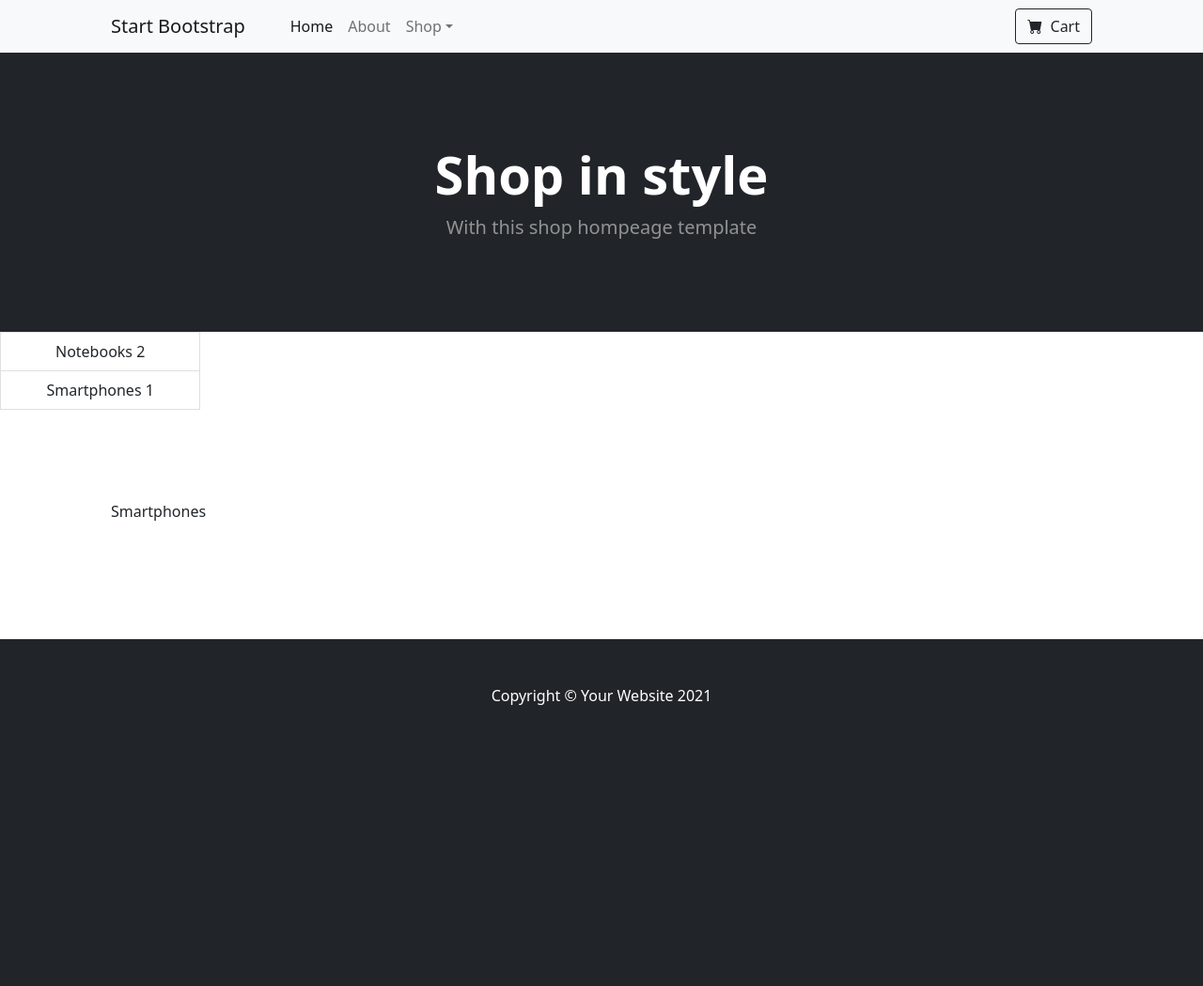
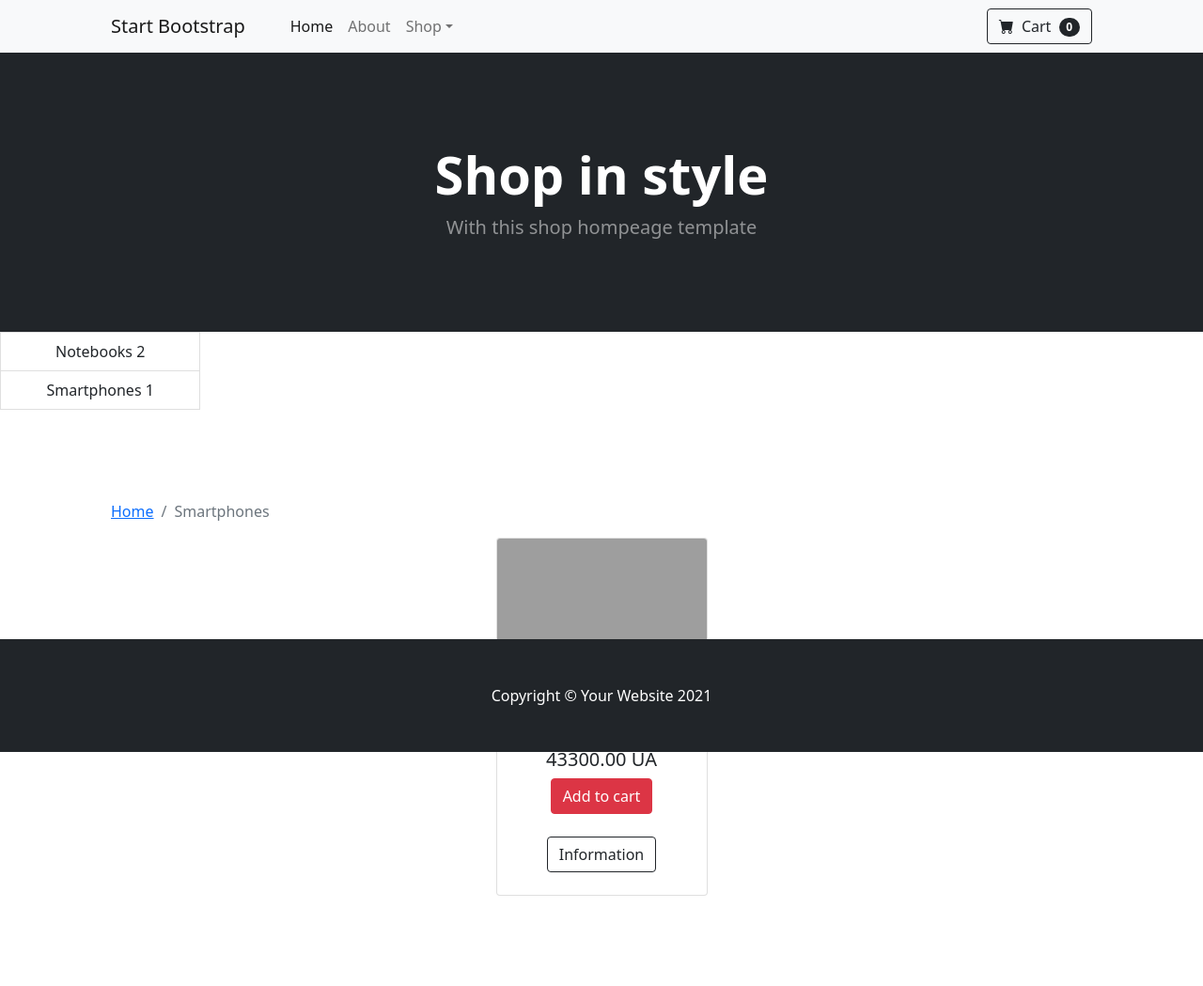
Before and after one commit to TsAndriy/Online-Store-Django, a Django app: page /category/smartphones/ in a window 1280 px wide. Shown: the whole page at 94% size. Before the commit the page ends 750 px from the top, so only its background shows below. Run offline with Django 3.2, Linux system fonts and the light colour scheme; data comes from the database, SQL or seed files in the repository; both versions use the stored data as it was after the commit; grey boxes are pictures that could not be loaded.

Commit message:
Product in categories + Creating an order model

```diff
--- a/mainapp/admin.py
+++ b/mainapp/admin.py
@@ -75,3 +75,4 @@ admin.site.register(Smartphone, SmartphoneAdmin)
 admin.site.register(CartProduct)
 admin.site.register(Cart)
 admin.site.register(Customer)
+admin.site.register(Order)
--- a/mainapp/mixins.py
+++ b/mainapp/mixins.py
@@ -1,15 +1,25 @@
 from django.views.generic.detail import SingleObjectMixin
 from django.views.generic import View
 
-from .models import Category, Customer, Cart
+from .models import Category, Customer, Cart, Notebook, Smartphone
 
 class CategoryDetailMixin(SingleObjectMixin):
 
+    CATEGORY_SLUG2PRODUCT_MODEL = {
+        'notebooks': Notebook,
+        'smartphones': Smartphone
+    }
+
     def get_context_data(self, **kwargs):
+        if isinstance(self.get_object(), Category):
+            model = self.CATEGORY_SLUG2PRODUCT_MODEL[self.get_object().slug]
+            context=super().get_context_data(**kwargs)
+            context['categories'] = Category.objects.get_categories_for_left_sidebar()
+            context['category_products'] = model.objects.all()
+            return context
         context=super().get_context_data(**kwargs)
         context['categories'] = Category.objects.get_categories_for_left_sidebar()
         return context
-
 class CartMixin(View):
 
     def dispatch(self, request, *args, **kwargs):
--- a/mainapp/models.py
+++ b/mainapp/models.py
@@ -8,6 +8,7 @@ from django.urls import reverse
 from sys import *
 from PIL import Image
 from io import BytesIO
+from django.utils import timezone
 
 User=get_user_model()
 
@@ -211,6 +212,53 @@ class Customer(models.Model):
     user=models.ForeignKey(User, verbose_name='User',on_delete=models.CASCADE)
     phone=models.CharField(max_length=20, verbose_name='Phone number', null=True, blank=True)
     address=models.CharField(max_length=255, verbose_name='Address', null=True, blank=True)
+    orders = models.ManyToManyField('Order', verbose_name='Buyers order', related_name='related_customer')
 
     def __str__(self):
         return "Buyer: {} {}".format(self.user.first_name, self.user.last_name)
+
+class Order(models.Model):
+
+    STATUS_NEW = 'new'
+    STATUS_IN_PROGRESS = 'in_progress'
+    STATUS_READY = 'ready'
+    STATUS_COMPLETED = 'completed'
+
+    BYING_TYPE_SELF = 'self'
+    BYING_TYPE_DELIVERY = 'delivery'
+
+    STATUS_CHOICES =(
+        (STATUS_NEW, 'New order'),
+        (STATUS_IN_PROGRESS, 'Order in processing'),
+        (STATUS_READY, 'Order ready'),
+        (STATUS_COMPLETED, 'Order complete')
+    )
+
+    BYING_TYPE_CHOICES = (
+        (BYING_TYPE_SELF, 'You take away'),
+        (BYING_TYPE_DELIVERY, 'Delivery')
+    )
+
+    customer = models.ForeignKey(Customer, verbose_name='Customer', related_name='related_orders',on_delete=models.CASCADE)
+    first_name = models.CharField(max_length=255, verbose_name='Name')
+    last_name = models.CharField(max_length=255, verbose_name='Surname')
+    phone = models.CharField(max_length=20, verbose_name='Phone')
+    address = models.CharField(max_length=1024, verbose_name='Address', null=True, blank=True)
+    status = models.CharField(
+        max_length=100,
+        verbose_name='Product status',
+        choices=STATUS_CHOICES,
+        default=STATUS_NEW
+    )
+    bying_type = models.CharField(
+        max_length=100,
+        verbose_name='Product type',
+        choices=BYING_TYPE_CHOICES,
+        default=BYING_TYPE_SELF
+    )
+    comment = models.TextField(verbose_name='Comment', null=True, blank=True)
+    created_at = models.DateTimeField(auto_now=True, verbose_name='Order creation date')
+    order_date = models.DateField(verbose_name='Date of receipt of the order', default=timezone.now)
+
+    def __str__(self):
+        return str(self.id)
--- a/mainapp/templates/base.html
+++ b/mainapp/templates/base.html
@@ -78,12 +78,15 @@
                                     <!-- Product name-->
                                     <h5 class="fw-bolder">{{ product.title }}</h5>
                                     <!-- Product price-->
-                                    {{ product.price }} UA
+                                    <h5> {{ product.price }} UA </h5>
+                                    <a href="{% url 'add_to_cart' ct_model=product.get_model_name slug=product.slug %}">
+                                        <button class="btn btn-danger">Add to cart</button>
+                                    </a>
                                 </div>
                             </div>
                             <!-- Product actions-->
                             <div class="card-footer p-4 pt-0 border-top-0 bg-transparent">
-                                <div class="text-center"><a class="btn btn-outline-dark mt-auto" href="{{ product.get_absolute_url }}">Add to cart</a></div>
+                                <div class="text-center"><a class="btn btn-outline-dark mt-auto" href="{{ product.get_absolute_url }}">Information</a></div>
                             </div>
                         </div>
                     </div>
--- a/mainapp/templates/category_detail.html
+++ b/mainapp/templates/category_detail.html
@@ -3,6 +3,37 @@
 
 {% block content%}
 
-{{ category.name }}
+<nav aria-label="breadcrumb" class="mt-3">
+    <ol class="breadcrumb">
+      <li class="breadcrumb-item"><a href="{% url 'base'%}">Home</a></li>
+      <li class="breadcrumb-item active">{{ category.name }}</li>
+    </ol>
+</nav>
 
+<div class="row gx-4 gx-lg-5 row-cols-2 row-cols-md-3 row-cols-xl-4 justify-content-center">
+    {% for product in category_products %}
+    <div class="col mb-5">
+        <div class="card h-100">
+            <!-- Product image-->
+            <img class="card-img-top" src="{{ product.image.url }}" alt="..." />
+            <!-- Product details-->
+            <div class="card-body p-4">
+                <div class="text-center">
+                    <!-- Product name-->
+                    <h5 class="fw-bolder">{{ product.title }}</h5>
+                    <!-- Product price-->
+                    <h5>{{ product.price }} UA </h5>
+                    <a href="{% url 'add_to_cart' ct_model=product.get_model_name slug=product.slug %}">
+                        <button class="btn btn-danger">Add to cart</button>
+                    </a>
+                </div>
+            </div>
+            <!-- Product actions-->
+            <div class="card-footer p-4 pt-0 border-top-0 bg-transparent">
+                <div class="text-center"><a class="btn btn-outline-dark mt-auto" href="{{ product.get_absolute_url }}">Information</a></div>
+            </div>
+        </div>
+    </div>
+    {% endfor %}
+</div>
 {% endblock content%}
--- a/mainapp/templates/product_detail.html
+++ b/mainapp/templates/product_detail.html
@@ -4,7 +4,7 @@
 <nav aria-label="breadcrumb" class="mt-3">
     <ol class="breadcrumb">
       <li class="breadcrumb-item"><a href="{% url 'base'%}">Home</a></li>
-      <li class="breadcrumb-item"><a href="#">{{product.category.name}}</a></li>
+      <li class="breadcrumb-item"><a href="{{ product.category.get_absolute_url }}">{{product.category.name}}</a></li>
       <li class="breadcrumb-item active" aria-current="page">{{ product.title }}</li>
     </ol>
 </nav>
--- a/mainapp/urls.py
+++ b/mainapp/urls.py
@@ -6,7 +6,8 @@ from .views import (
     CategoryDetailViev,
     CartView,
     AddToCartView,
-    DeleteFromCartView
+    DeleteFromCartView,
+    ChangeQTYView,
 )
 
 urlpatterns = [
@@ -15,5 +16,6 @@ urlpatterns = [
     path('category/<str:slug>/', CategoryDetailViev.as_view(), name='category_detail'),
     path('cart/', CartView.as_view(), name='cart'),
     path('add-to-cart/<str:ct_model>/<str:slug>/', AddToCartView.as_view(), name='add_to_cart'),
-    path('remove-from-cart/<str:ct_model>/<str:slug>/', DeleteFromCartView.as_view(), name='delete_from_cart')
+    path('remove-from-cart/<str:ct_model>/<str:slug>/', DeleteFromCartView.as_view(), name='delete_from_cart'),
+    path('change-qty/<str:ct_model>/<str:slug>/', ChangeQTYView.as_view(), name='change_qty'),
 ]
--- a/mainapp/views.py
+++ b/mainapp/views.py
@@ -1,5 +1,6 @@
 from django.shortcuts import render
 from django.contrib.contenttypes.models import ContentType
+from django.contrib import messages
 from django.views.generic import DetailView, View
 from django.http import HttpResponseRedirect
 
@@ -39,6 +40,7 @@ class ProductDetailView(CartMixin, CategoryDetailMixin, DetailView):
     def get_context_data(self, **kwargs):
         context = super().get_context_data(**kwargs)
         context['ct_model'] = self.model._meta.model_name
+        context['cart'] = self.cart
         return context
 
 class CategoryDetailViev(CartMixin, CategoryDetailMixin, DetailView):
@@ -48,6 +50,11 @@ class CategoryDetailViev(CartMixin, CategoryDetailMixin, DetailView):
     context_object_name = 'category'
     template_name = 'category_detail.html'
     slug_url_kwarg = 'slug'
+
+    def get_context_data(self, **kwargs):
+        context = super().get_context_data(**kwargs)
+        context['cart'] = self.cart
+        return context
 
 class AddToCartView(CartMixin, View):
 
@@ -61,6 +68,7 @@ class AddToCartView(CartMixin, View):
         if created:
             self.cart.products.add(cart_product)
         self.cart.save()
+        messages.add_message(request, messages.INFO, "Product added successfully")
         return HttpResponseRedirect('/cart/')
 
 class DeleteFromCartView(CartMixin, View):
@@ -73,7 +81,25 @@ class DeleteFromCartView(CartMixin, View):
             user=self.cart.owner, cart=self.cart, content_type=content_type, object_id=product.id
         )
         self.cart.products.remove(cart_product)
+        cart_product.delete()
         self.cart.save()
+        messages.add_message(request, messages.INFO, "Product delete successfully")
+        return HttpResponseRedirect('/cart/')
+
+class ChangeQTYView(CartMixin, View):
+
+    def post(self, request, *args, **kwargs):
+        ct_model, product_slug=kwargs.get('ct_model'), kwargs.get('slug')
+        content_type = ContentType.objects.get(model=ct_model)
+        product = content_type.model_class().objects.get(slug=product_slug)
+        cart_product= CartProduct.objects.get(
+            user=self.cart.owner, cart=self.cart, content_type=content_type, object_id=product.id
+        )
+        qty = int(request.POST.get('qty'))
+        cart_product.qty = qty
+        cart_product.save()
+        self.cart.save()
+        messages.add_message(request, messages.INFO, "Quantity changed successfully")
         return HttpResponseRedirect('/cart/')
 
 class CartView(CartMixin, View):
```
Also changed, not shown: mainapp/templates/cart.html (+19 -3 lines), db.sqlite3, mainapp/migrations/0008_auto_20210715_2246.py (added).
